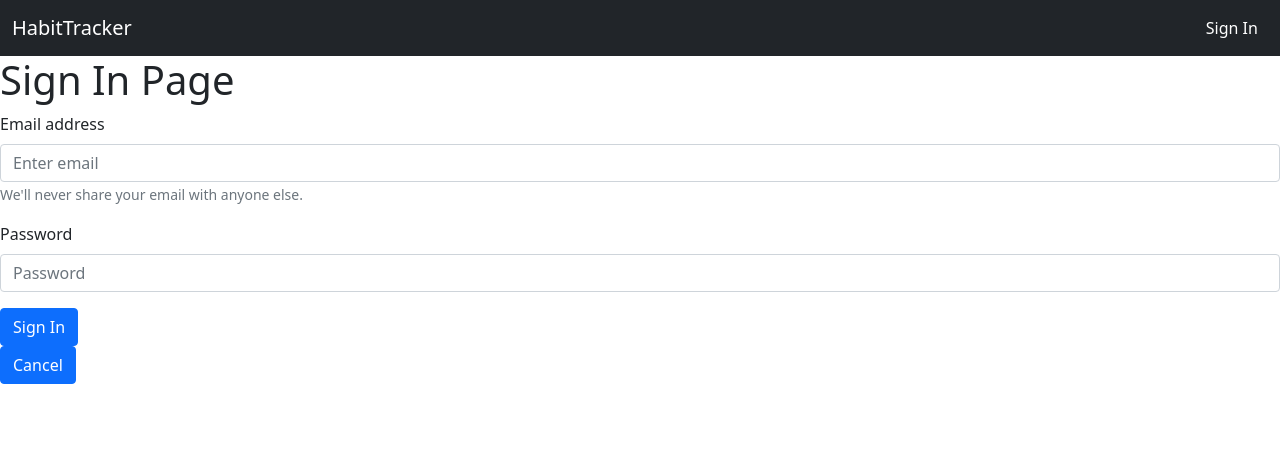
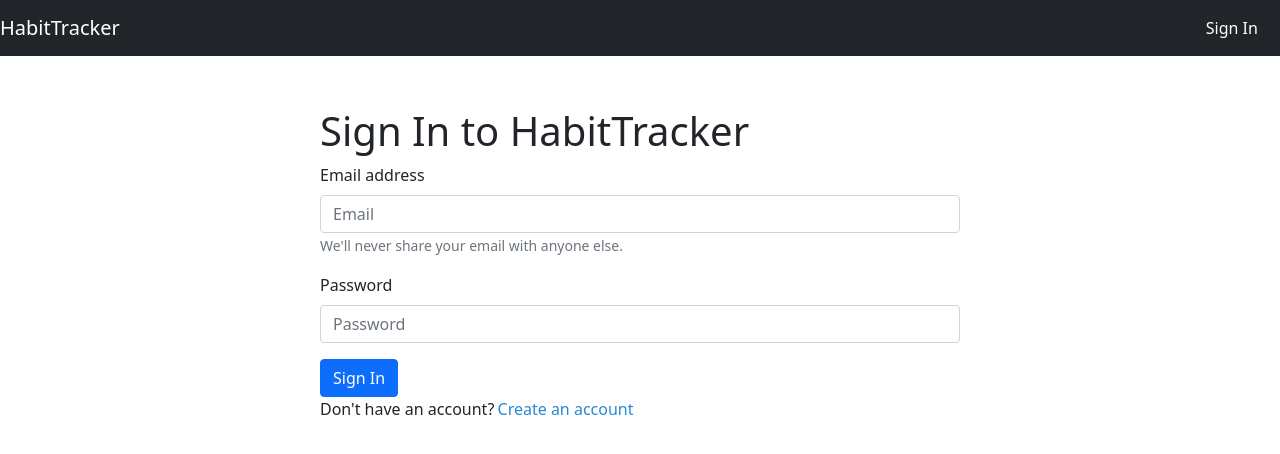
Before and after one commit to deannemadulid/HabitTracker, a React (Create React App) app: page /signin in a window 1280 px wide. Shown: the top 454 px of the page. Built offline with nearby package versions, Linux system fonts and the light colour scheme.

Commit message:
Stylized the sign in page

```diff
--- a/src/components/NavigationBar/NavigationBar.css
+++ b/src/components/NavigationBar/NavigationBar.css
@@ -7,7 +7,7 @@ a:hover {
 	color: darkgrey;
 }
 
-.Home {
+.home {
 	margin-left: 10%;
 }
 
--- /dev/null
+++ b/src/components/SignIn/SignIn.css
@@ -0,0 +1,10 @@
+#signin-form {
+	margin: auto;
+	margin-top: 4%;
+	width: 50%;
+}
+
+#signup-link {
+	margin-left: 0.5%;
+	color: #2789d4;
+}
--- a/src/components/SignIn/SignIn.js
+++ b/src/components/SignIn/SignIn.js
@@ -2,6 +2,7 @@ import React from 'react'
 import Button from 'react-bootstrap/Button'
 import Form from 'react-bootstrap/Form'
 import {useHistory, Link} from 'react-router-dom'
+import './SignIn.css'
 
 
 const SignIn = () => {
@@ -18,12 +19,12 @@ const SignIn = () => {
   }
 
   return (
-    <div>
-      <h1>Sign In Page</h1>
+    <div id="signin-form">
+      <h1>Sign In to HabitTracker</h1>
       <Form onSubmit={logIn}>
         <Form.Group className="mb-3" controlId="formBasicEmail">
           <Form.Label>Email address</Form.Label>
-          <Form.Control type="email" placeholder="Enter email" />
+          <Form.Control type="email" placeholder="Email" />
           <Form.Text className="text-muted">
             We'll never share your email with anyone else.
           </Form.Text>
@@ -39,8 +40,18 @@ const SignIn = () => {
         </Button>
       </Form>
 
-      <Link to="/">
-        <Button>Cancel</Button>
+      {/* need to change this link later and create the proper page
+      <div>
+        <Link to="/">
+          {/* need to change this link later and create the proper page
+          Forgot password?
+        </Link>
+      </div>
+    */}
+
+      Don't have an account?
+      <Link to="/signup" id="signup-link">
+        Create an account
       </Link>
     </div>
   )
```
